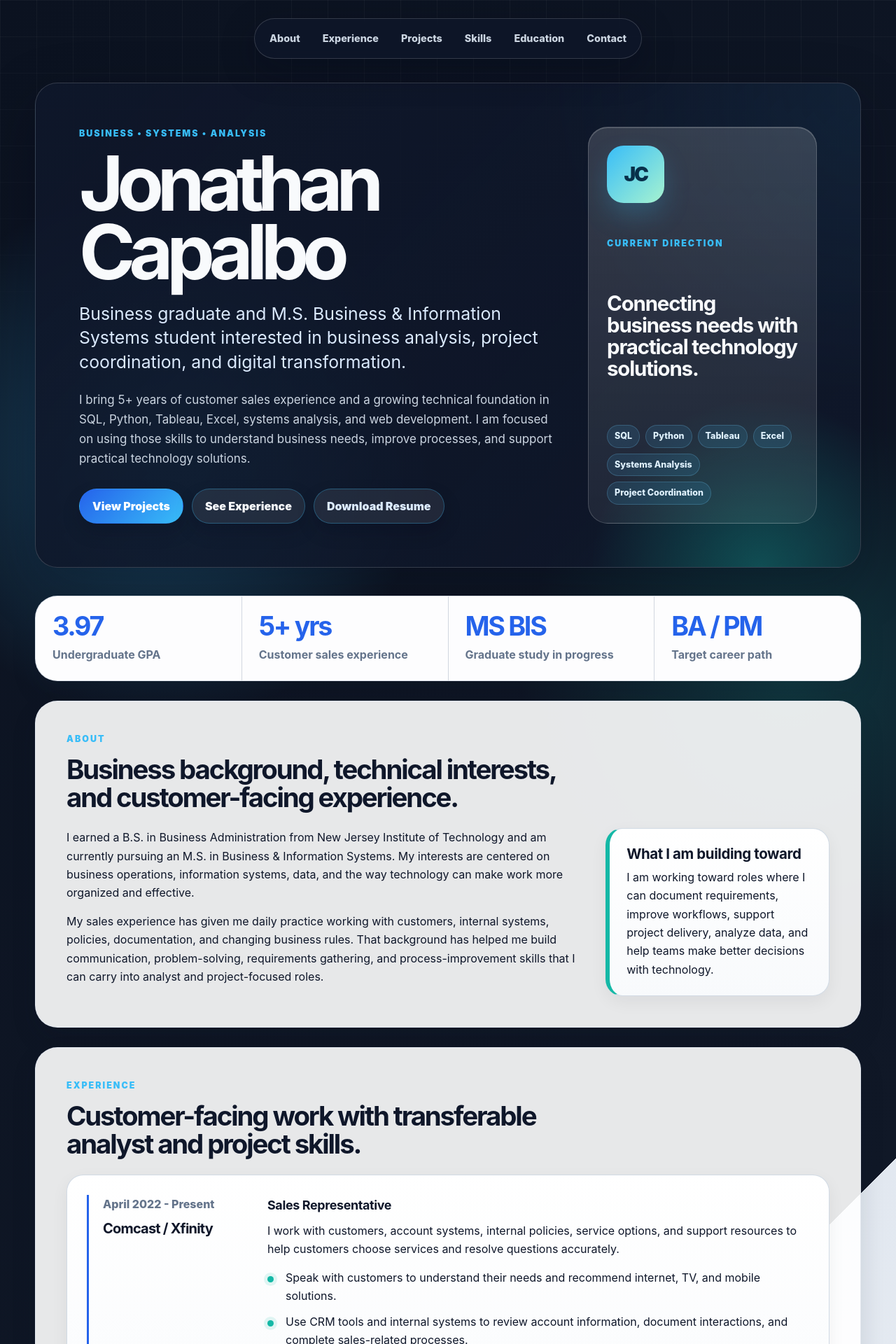
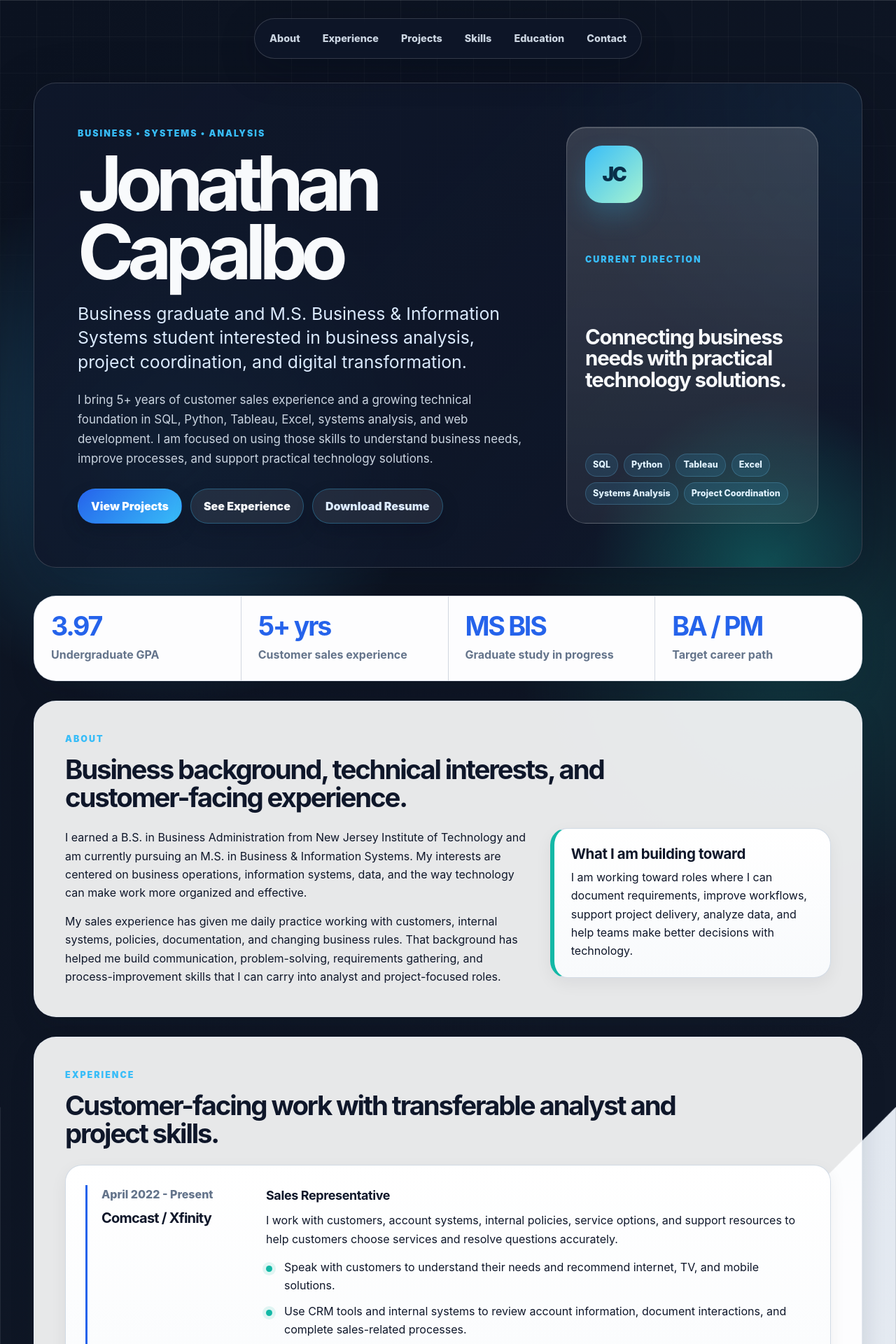
Before and after one commit to jon314159/JonathanCapalbo.me, a Jekyll site: the page index.html, which Jekyll copies as it is, in a window 1280 px wide. Shown: the top 1920 px of the page at 70% size. Built offline with Jekyll 4.4.1, drawn with Linux system fonts in a browser that asks for light colours.

Commit message:
Improve large screen layout width

```diff
--- a/index.html
+++ b/index.html
@@ -6,6 +6,57 @@
     <title>Jonathan Capalbo | Business & Information Systems</title>
     <meta name="description" content="Personal website for Jonathan Capalbo, a business graduate and MS Business & Information Systems student focused on business analysis, project management, and technology-enabled process improvement." />
     <link rel="stylesheet" href="assets/css/style.css?v=4" />
+    <style>
+      @media (min-width: 1280px) {
+        header,
+        main,
+        footer {
+          width: min(1480px, calc(100% - 96px));
+        }
+
+        .hero-split {
+          grid-template-columns: minmax(0, 1.55fr) minmax(360px, 0.85fr);
+        }
+
+        .hero-copy > p:not(.tagline):not(.eyebrow),
+        .tagline,
+        .section-heading {
+          max-width: 920px;
+        }
+
+        .two-column {
+          grid-template-columns: minmax(0, 1.25fr) minmax(360px, 0.75fr);
+        }
+
+        .project-grid {
+          grid-template-columns: repeat(12, 1fr);
+        }
+
+        .featured-card {
+          grid-column: span 8;
+        }
+
+        .project-card {
+          grid-column: span 4;
+        }
+      }
+
+      @media (min-width: 1700px) {
+        header,
+        main,
+        footer {
+          width: min(1640px, calc(100% - 128px));
+        }
+
+        .hero {
+          padding: clamp(52px, 5vw, 84px);
+        }
+
+        section {
+          padding: clamp(38px, 3.5vw, 58px);
+        }
+      }
+    </style>
   </head>
   <body>
     <header>
```
